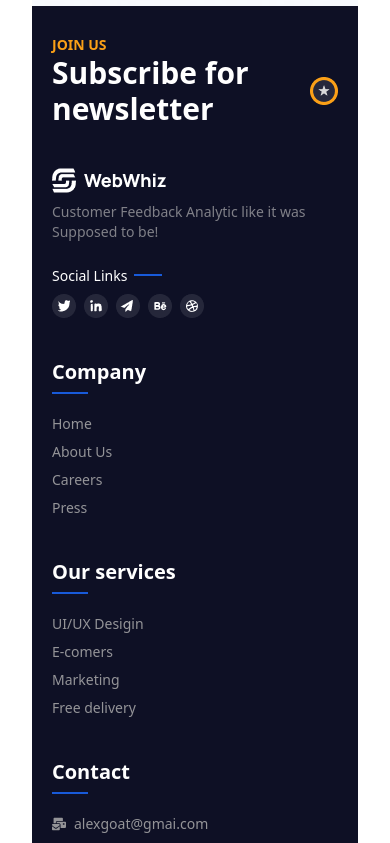
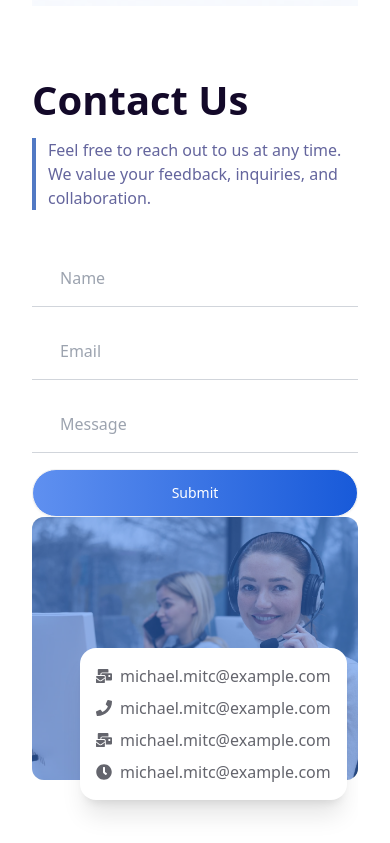
Before and after one commit to RashedAkash/webWhiz, a React (Vite) app: page / in a window 390 px wide. Shown: the part 3680-4523 px from the top of the page. Built offline with nearby package versions, Linux system fonts and the light colour scheme.

Commit message:
contact us section responsive complete

```diff
--- a/src/Components/Banner/Banner.jsx
+++ b/src/Components/Banner/Banner.jsx
@@ -19,7 +19,7 @@ const Banner = () => {
         <Container>
           <div className=" py-10  flex-col gap-7 md:flex md:flex-row-reverse justify-between">
           <div className='banner-bg relative   md:w-1/2'>
-              <img className='md:pl-24' src={bannerImg} />
+              <img className='md:pl-24 ' src={bannerImg} />
               <img className=' absolute -top-8 right-20 -z-10 ' src={roundImg} alt="" />
               <img src={ellips} className=' absolute  right-24  -bottom-0  ' alt="" />
 
--- /dev/null
+++ b/src/Pages/Contact/Contact.jsx
@@ -0,0 +1,77 @@
+import React from 'react';
+import RightTitle from '../../Shared/RightTitle/RightTitle';
+import img from '../../assets/images/contact/contact.png'
+import SectionTitle from '../../Shared/SectionTitle/SectionTitle';
+import { FaClock, FaMailBulk, FaMobile, FaPhone } from "react-icons/fa";
+
+const Contact = () => {
+  return (
+    <div className='py-16'>
+      <div className='md:w-1/3 space-y-2 mb-10'>
+        <SectionTitle title='Contact Us' />
+          <RightTitle text='Feel free to reach out to us at any time. We value your  feedback, inquiries, and collaboration.'/>
+    </div>
+       <div className='md:flex gap-24 items-center justify-between'>
+
+      <div className='lg:w-1/2' >
+        <form className='lg:w-2/3 lg:pl-10  space-y-4'>
+          <input className=' w-full py-4 px-7  border-gray-300 border-0 border-b text-[#64656D]' type="text" placeholder='Name' />
+        <br />
+        <input className=' w-full py-4 px-7  border-gray-300 border-0 border-b text-[#64656D]' type="text" placeholder='Email' />
+        <br />
+          <input className=' w-full py-4 px-7  border-gray-300 border-0 border-b text-[#64656D]' type="text" placeholder='Message' />
+          <button type='submit' className="btn btn-block rounded-full text-white bg-gradient-to-r from-[#5F90F0] to-[#185AD9] font-medium">Submit</button>
+        </form>
+      </div>
+      <div className='flex-1 '>
+          <div className=' relative'>
+            <img className='rounded-xl w-full' src={img} alt="" />
+            <div className="absolute inset-0 bg-blue-500 opacity-50 rounded-xl"></div>
+            <div className=' hidden lg:block absolute bg-white z-10   lg:p-8 lg:pr-16 shadow-xl rounded-2xl   -left-24 space-y-4 top-24'>
+              <div className=' gap-2 flex text-[#64656D] items-center'>
+                <FaMailBulk />
+                <p>michael.mitc@example.com</p>
+              </div>
+              <div className=' gap-2 flex text-[#64656D] items-center'>
+                <FaPhone />
+                <p>michael.mitc@example.com</p>
+              </div>
+              <div className=' gap-2 flex text-[#64656D] items-center'>
+                <FaMailBulk />
+                <p>michael.mitc@example.com</p>
+              </div>
+              <div className=' gap-2 flex text-[#64656D] items-center'>
+                <FaClock />
+                <p>michael.mitc@example.com</p>
+              </div>
+            </div>
+            <div className='block lg:hidden absolute bg-white z-10 p-4   shadow-xl rounded-2xl left-12 mx-auto   space-y-2 top-2/4'>
+              <div className=' gap-2 flex text-[#64656D] items-center'>
+                <FaMailBulk />
+                <p>michael.mitc@example.com</p>
+              </div>
+              <div className=' gap-2 flex text-[#64656D] items-center'>
+                <FaPhone />
+                <p>michael.mitc@example.com</p>
+              </div>
+              <div className=' gap-2 flex text-[#64656D] items-center'>
+                <FaMailBulk />
+                <p>michael.mitc@example.com</p>
+              </div>
+              <div className=' gap-2 flex text-[#64656D] items-center'>
+                <FaClock />
+                <p>michael.mitc@example.com</p>
+              </div>
+            </div>
+
+          </div>
+
+
+
+      </div>
+    </div>
+   </div>
+  );
+};
+
+export default Contact;
--- a/src/Pages/Home/Home.jsx
+++ b/src/Pages/Home/Home.jsx
@@ -1,12 +1,14 @@
 import React from 'react';
 import Services from '../Services/Services';
 import Banner from '../../Components/Banner/Banner';
+import Contact from '../Contact/Contact';
 
 const Home = () => {
   return (
     <div>
       <Banner />
       <Services />
+      <Contact />
     </div>
   );
 };
--- /dev/null
+++ b/src/Shared/SectionTitle/SectionTitle.jsx
@@ -0,0 +1,11 @@
+import React from 'react';
+
+const SectionTitle = ({title}) => {
+  return (
+    <div>
+      <h2 className=' text-[#130929] font-bold text-[40px] text-start '>{ title}</h2>
+    </div>
+  );
+};
+
+export default SectionTitle;
```
Also changed, not shown: src/assets/images/contact/contact.png (added).
